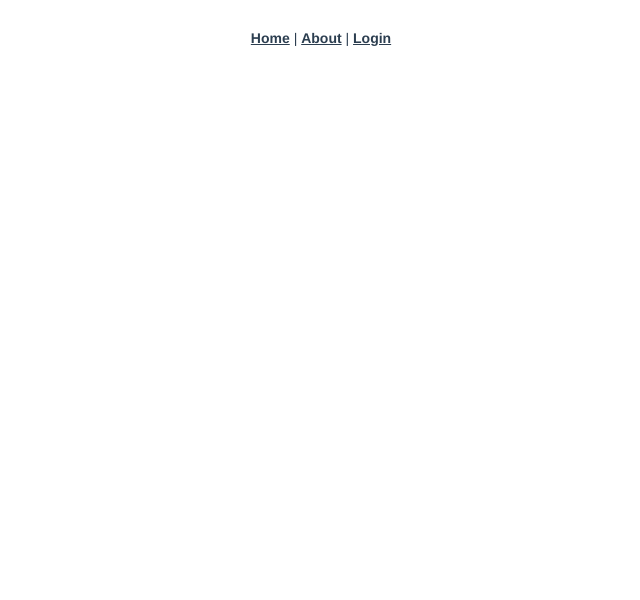
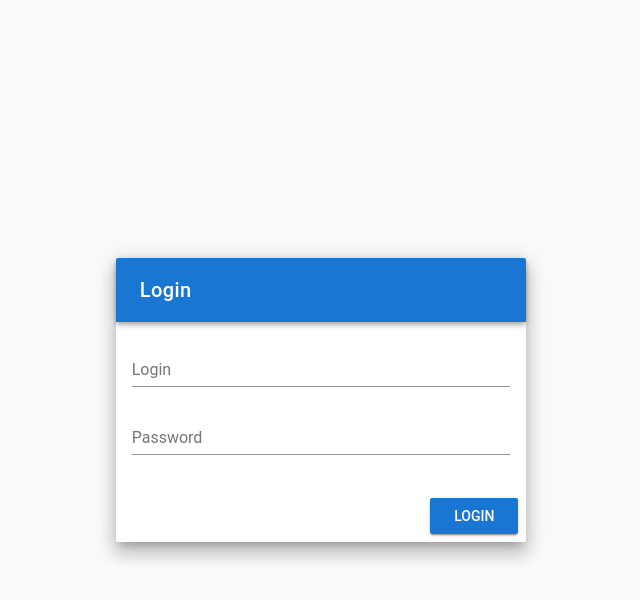
Before and after one commit to Krauszzsolt/WeatherVue, a Vue app: page / in a window 1280 px wide. Shown: the top 600 px of the page, without its empty margins (319-959 px from the left). Built offline with nearby package versions, Linux system fonts and the light colour scheme.

Commit message:
login route

```diff
--- a/src/App.vue
+++ b/src/App.vue
@@ -1,10 +1,6 @@
 <template>
   <div id="app">
-    <div id="nav">
-      <router-link to="/home">Home</router-link> |
-      <router-link to="/about">About</router-link> |
-      <router-link to="/login">Login</router-link>
-    </div>
+
     <router-view/>
   </div>
 </template>
--- a/src/core/components/login/LoginFields.component.vue
+++ b/src/core/components/login/LoginFields.component.vue
@@ -21,7 +21,7 @@
                 </v-card-text>
                 <v-card-actions>
                   <v-spacer></v-spacer>
-                  <v-btn color="primary" @click="login" >Login</v-btn>
+                  <v-btn color="primary" @click="login" to="/layout" >Login</v-btn>
                 </v-card-actions>
               </v-card>
             </v-flex>
@@ -49,7 +49,9 @@ export default class LoginFields extends Vue {
 private datas! : loginModel;
 
 login(){
-  console.log(this.datas);
+  localStorage.setItem('userName', this.datas.userName)
+  localStorage.setItem('password', this.datas.password)
+    console.log(this.datas);
 }
 
 }
--- /dev/null
+++ b/src/core/views/Layout.vue
@@ -0,0 +1,6 @@
+<template>
+  <div class="home">
+    <img alt="Vue logo" src="../../assets/logo.png">
+    <div>Hey YoYo</div>
+  </div>
+</template>
--- a/src/core/views/Login.vue
+++ b/src/core/views/Login.vue
@@ -1,7 +1,6 @@
 <template>
   <div class="home">
-    <img alt="Vue logo" src="../../assets/logo.png">
-    <LoginFields msg="hey yo yo"/>
+    <LoginFields />
   </div>
 </template>
 
--- a/src/router.ts
+++ b/src/router.ts
@@ -2,6 +2,7 @@ import Vue from 'vue'
 import Router from 'vue-router'
 import Home from './core/views/Home.vue'
 import Login from './core/views/Login.vue'
+import Layout from './core/views/Layout.vue'
 
 
 Vue.use(Router)
@@ -14,9 +15,14 @@ export default new Router({
       component: Home
     },
     {
-      path: '/login',
+      path: '/',
       name: 'login',
       component: Login
+    },
+    {
+      path: '/layout',
+      name: 'layout',
+      component: Layout
     },
     {
       path: '/about',
```
